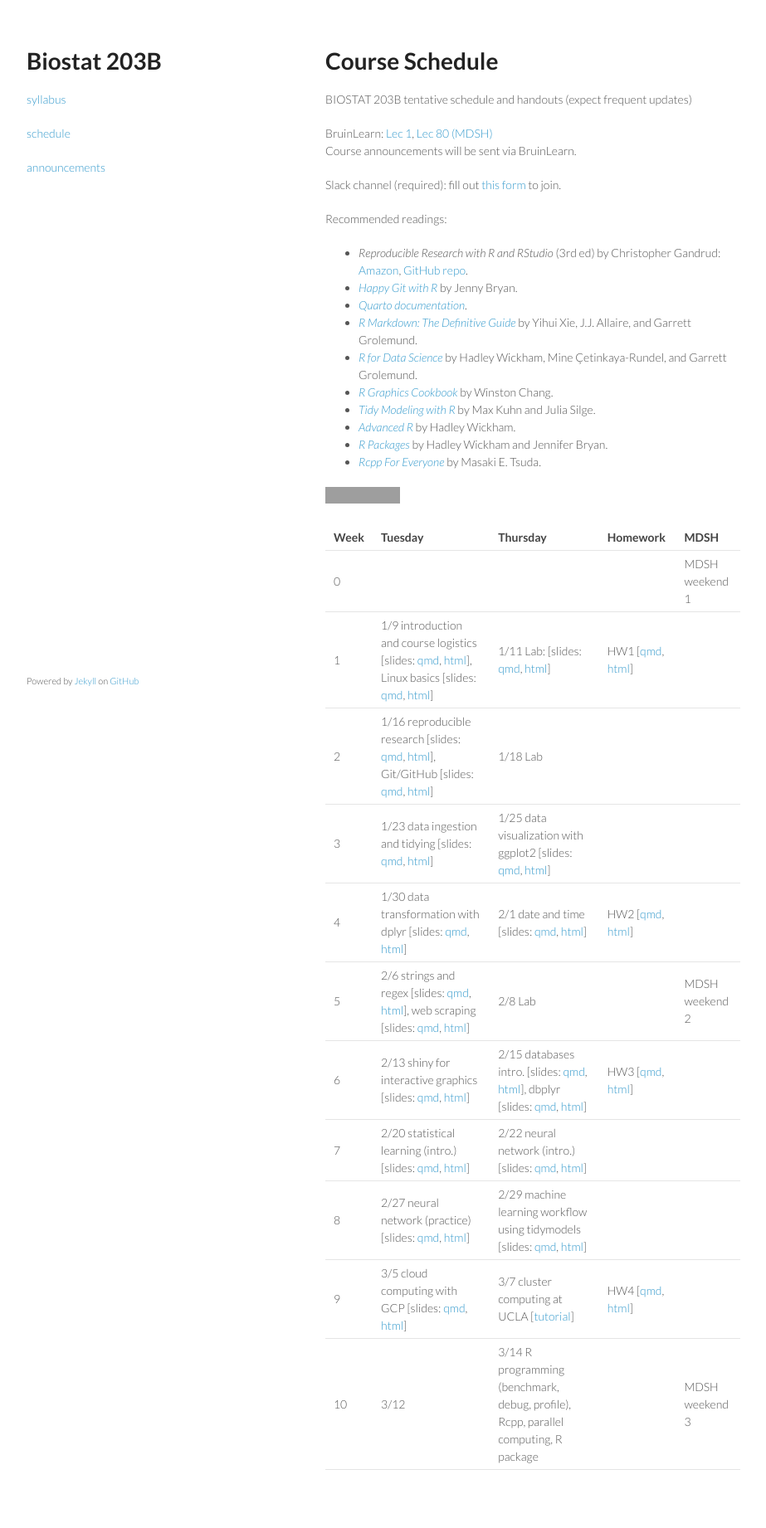
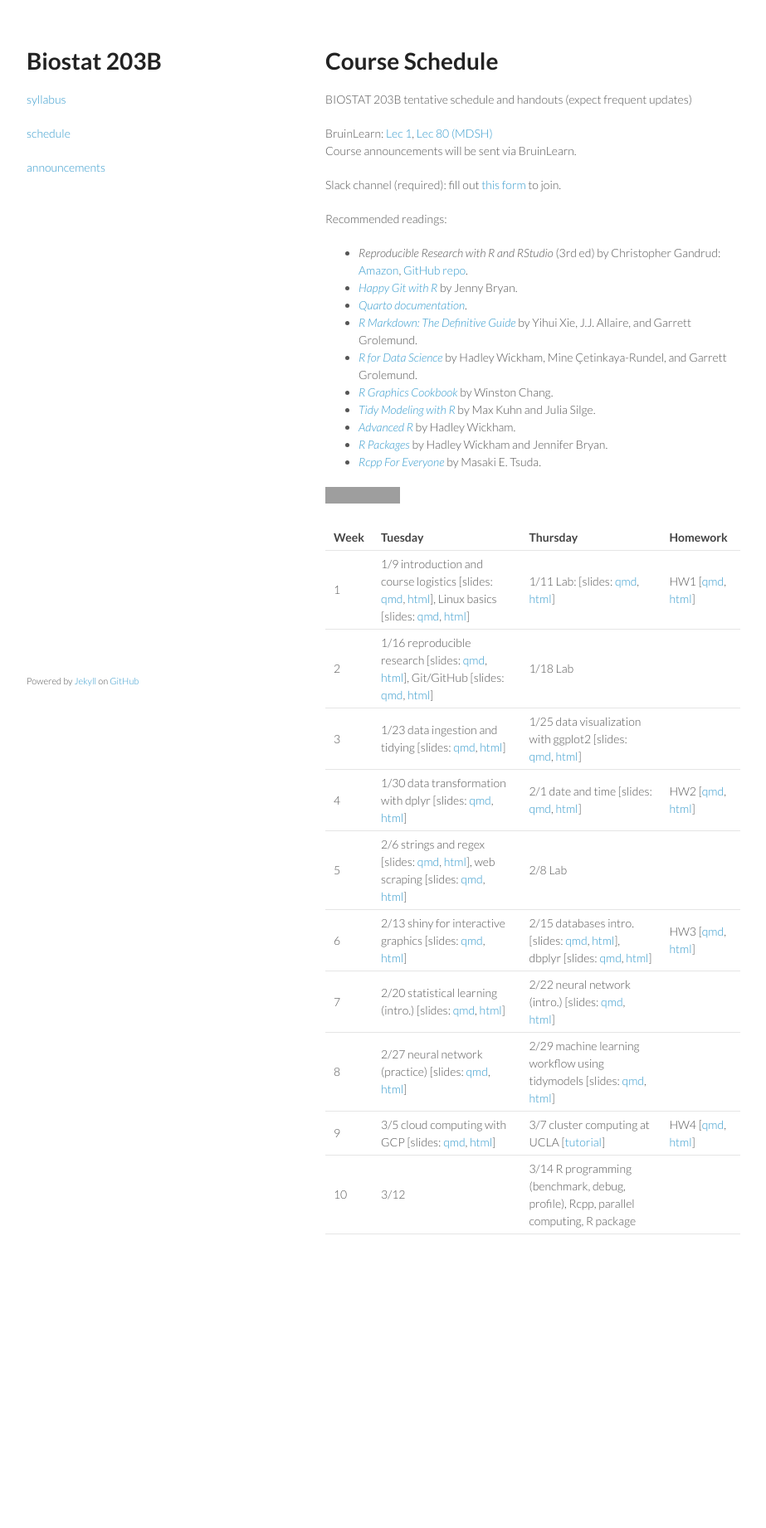
Before and after one commit to ucla-biostat-203b/2024winter, a Jekyll site: the page built from schedule/schedule.md, in a window 1280 px wide. Shown: the whole page at 83% size, without its empty margins (178-1101 px from the left). Built offline with Jekyll 4.4.1, drawn with Linux system fonts in a browser that asks for light colours; after the commit the page ends 1558 px from its top, so only the background shows below that; grey boxes are pictures that could not be loaded.

Commit message:
revert schedule table

```diff
--- a/schedule/schedule.md
+++ b/schedule/schedule.md
@@ -25,18 +25,17 @@
 * [_R Packages_](https://r-pkgs.org/) by Hadley Wickham and Jennifer Bryan.
 * [_Rcpp For Everyone_](https://teuder.github.io/rcpp4everyone_en/) by Masaki E. Tsuda.
 
-[![Binder](https://mybinder.org/badge_logo.svg)](https://mybinder.org/v2/gh/ucla-biostat-203b/2024winter/master?urlpath=rstudio)
+[![Binder](https://mybinder.org/badge_logo.svg)](https://mybinder.org/v2/gh/ucla-biostat-203b/2024winter/main?urlpath=rstudio)
 
-| Week | Tuesday | Thursday | Homework | MDSH |
-|:-----------|:------------|:------------|:------------|:---------------|
-| 0 | | | | MDSH weekend 1 |
+| Week | Tuesday | Thursday | Homework |
+|:-----------|:------------|:------------|:------------|
 | 1 | 1/9 introduction and course logistics \[slides: [qmd](https://raw.githubusercontent.com/ucla-biostat-203b/2024winter/master/slides/01-intro/intro.qmd), [html](../slides/01-intro/intro.html)\], Linux basics \[slides: [qmd](https://raw.githubusercontent.com/ucla-biostat-203b/2024winter/master/slides/02-linux/linux.qmd), [html](../slides/02-linux/linux.html)\] | 1/11 Lab: \[slides: [qmd](https://raw.githubusercontent.com/ucla-biostat-203b/2024winter/master/labs/lab01/lab01.qmd), [html](../labs/lab01/lab01.html)\] | HW1 \[[qmd](https://raw.githubusercontent.com/ucla-biostat-203b/2024winter/master/hw/hw1/hw1.qmd), [html](../hw/hw1/hw1.html)\] |
 | 2 | 1/16 reproducible research \[slides: [qmd](https://raw.githubusercontent.com/ucla-biostat-203b/2024winter/master/slides/03-repres/repres.qmd), [html](../slides/03-repres/repres.html)\], Git/GitHub \[slides: [qmd](https://raw.githubusercontent.com/ucla-biostat-203b/2024winter/master/slides/04-git/git.qmd), [html](../slides/04-git/git.html)\] | 1/18 Lab | |
 | 3 | 1/23 data ingestion and tidying \[slides: [qmd](https://raw.githubusercontent.com/ucla-biostat-203b/2024winter/master/slides/05-tidy/tidy.qmd), [html](../slides/05-tidy/tidy.html)\] | 1/25 data visualization with ggplot2 \[slides: [qmd](https://raw.githubusercontent.com/ucla-biostat-203b/2024winter/master/slides/06-vis/ggplot2.qmd), [html](../slides/06-vis/ggplot2.html)\] | |
 | 4 | 1/30 data transformation with dplyr \[slides: [qmd](https://raw.githubusercontent.com/ucla-biostat-203b/2024winter/master/slides/07-dplyr/dplyr.qmd), [html](../slides/07-dplyr/dplyr.html)\] | 2/1 date and time \[slides: [qmd](https://raw.githubusercontent.com/ucla-biostat-203b/2024winter/master/slides/08-datetime/datetime.qmd), [html](../slides/08-datetime/datetime.html)\] | HW2 \[[qmd](https://raw.githubusercontent.com/ucla-biostat-203b/2024winter/master/hw/hw2/hw2.qmd), [html](../hw/hw2/hw2.html)\] |
-| 5 | 2/6 strings and regex \[slides: [qmd](https://raw.githubusercontent.com/ucla-biostat-203b/2024winter/master/slides/09-strings/stringr.qmd), [html](../slides/09-strings/stringr.html)\], web scraping \[slides: [qmd](https://raw.githubusercontent.com/ucla-biostat-203b/2024winter/master/slides/10-scraping/scraping.qmd), [html](../slides/10-scraping/scraping.html)\] | 2/8 Lab | | MDSH weekend 2 |
+| 5 | 2/6 strings and regex \[slides: [qmd](https://raw.githubusercontent.com/ucla-biostat-203b/2024winter/master/slides/09-strings/stringr.qmd), [html](../slides/09-strings/stringr.html)\], web scraping \[slides: [qmd](https://raw.githubusercontent.com/ucla-biostat-203b/2024winter/master/slides/10-scraping/scraping.qmd), [html](../slides/10-scraping/scraping.html)\] | 2/8 Lab | |
 | 6 | 2/13 shiny for interactive graphics \[slides: [qmd](https://raw.githubusercontent.com/ucla-biostat-203b/2024winter/master/slides/11-shiny/shiny.qmd), [html](../slides/11-shiny/shiny.html)\] | 2/15  databases intro. \[slides: [qmd](https://raw.githubusercontent.com/ucla-biostat-203b/2024winter/master/slides/12-dbplyr/dbintro.qmd), [html](../slides/12-dbplyr/dbintro.html)\], dbplyr \[slides: [qmd](https://raw.githubusercontent.com/ucla-biostat-203b/2024winter/master/slides/12-dbplyr/dbplyr.qmd), [html](../slides/12-dbplyr/dbplyr.html)\] | HW3 \[[qmd](https://raw.githubusercontent.com/ucla-biostat-203b/2024winter/master/hw/hw3/hw3.qmd), [html](../hw/hw3/hw3.html)\] |
 | 7 | 2/20 statistical learning (intro.) \[slides: [qmd](https://raw.githubusercontent.com/ucla-biostat-203b/2024winter/master/slides/14-statlearn/statlearn.qmd), [html](../slides/14-statlearn/statlearn.html)\] | 2/22 neural network (intro.) \[slides: [qmd](https://raw.githubusercontent.com/ucla-econ-425t/2024winter/master/slides/10-nn/nn.qmd), [html](https://ucla-econ-425t.github.io/2024winter/slides/10-nn/nn.html)\] | |
 | 8 | 2/27 neural network (practice) \[slides: [qmd](https://raw.githubusercontent.com/ucla-econ-425t/2024winter/master/slides/10-nn/nn_practice.qmd), [html](https://ucla-econ-425t.github.io/2024winter/slides/10-nn/nn_practice.html)\] | 2/29 machine learning workflow using tidymodels \[slides: [qmd](https://raw.githubusercontent.com/ucla-biostat-203b/2024winter/master/slides/18-tidymodels/tidymodels.qmd), [html](https://ucla-biostat-203b.github.io/2024winter/slides/18-tidymodels/tidymodels.html)\] | |
 | 9 | 3/5 cloud computing with GCP \[slides: [qmd](https://raw.githubusercontent.com/ucla-biostat-203b/2024winter/master/slides/13-gcp/gcp.qmd), [html](../slides/13-gcp/gcp.html)\] | 3/7 cluster computing at UCLA \[[tutorial](https://github.com/chris-german/Hoffman2Tutorials)\] | HW4 \[[qmd](https://raw.githubusercontent.com/ucla-biostat-203b/2024winter/master/hw/hw4/hw4.qmd), [html](../hw/hw4/hw4.html)\] |
-| 10 | 3/12  | 3/14 R programming (benchmark, debug, profile), Rcpp, parallel computing, R package | | MDSH weekend 3 |
+| 10 | 3/12  | 3/14 R programming (benchmark, debug, profile), Rcpp, parallel computing, R package | |
```
